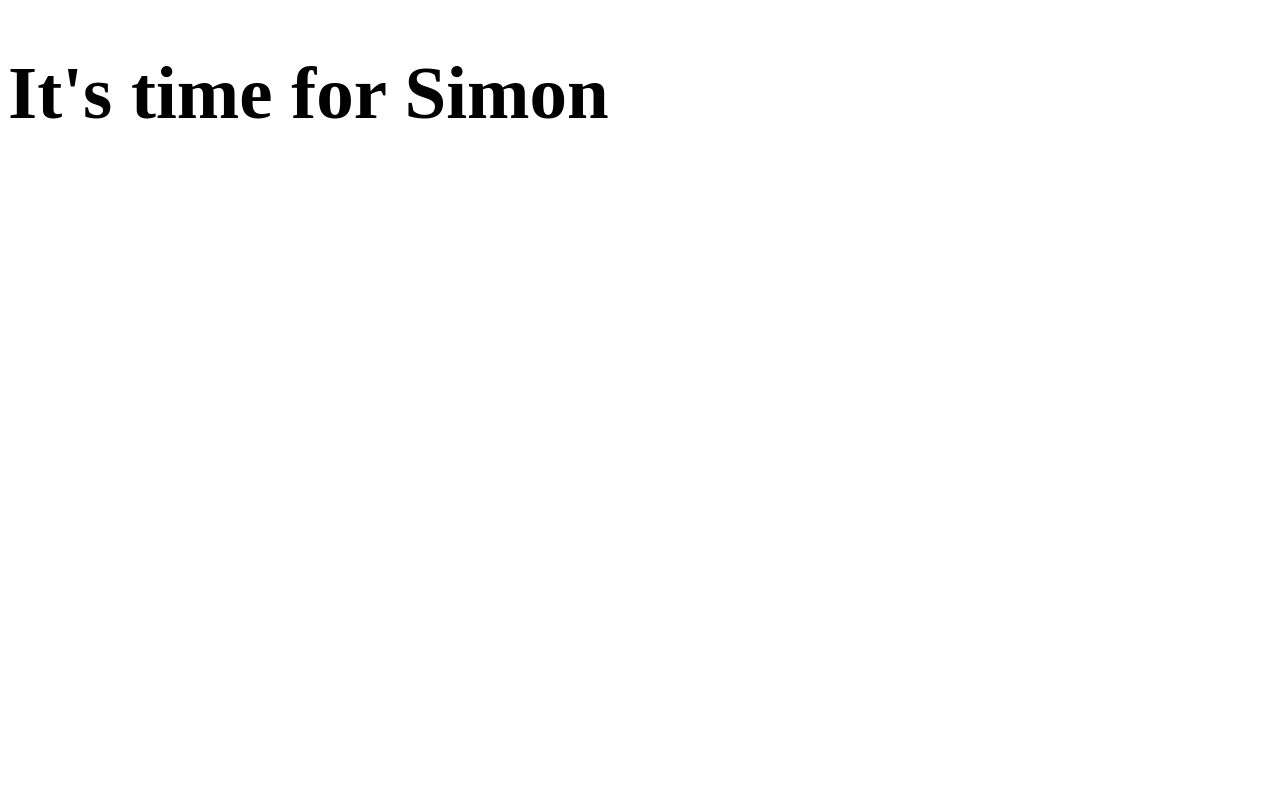
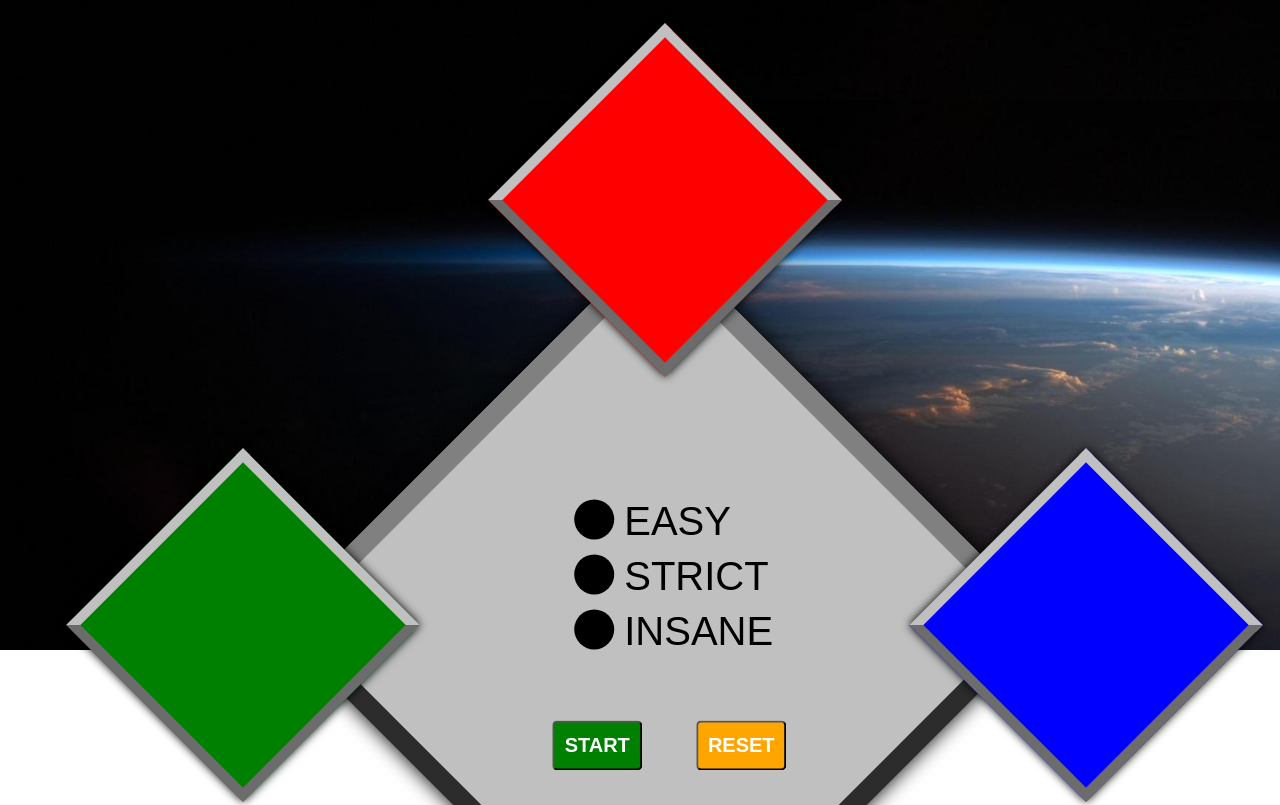
Before and after one commit to stillmattwest/simon, a plain HTML site: page index.html in a window 1280 px wide. Shown: the top 805 px of the page. Drawn offline with nearby package versions, Linux system fonts and the light colour scheme.

Commit message:
basic css done

```diff
--- a/client.js
+++ b/client.js
@@ -1,5 +1,5 @@
 $(document).ready(function () {
-    alert('JavaScript and jQuery working');
+
 
 
 
--- a/index.html
+++ b/index.html
@@ -1,17 +1,40 @@
 <!DOCTYPE html>
+
 <head>
     <title>CodeSLO Simon</title>
-    <link rel='stylesheet' href='style.css'/>
+    <link rel='stylesheet' href='style.css' />
 </head>
+
 <body>
-<div class='container'>
-<h1>It's time for Simon</h1>
+    <div class='container'>
+        <div class='center-diamond'>
+            <div class='controls'>
+                <ul class='difficulty'>
+                    <li id='easy'><span class='radio-btn'>&nbsp</span>EASY</li>
+                    <li id='strict'><span class='radio-btn'>&nbsp</span>STRICT</li>
+                    <li id='insane'><span class='radio-btn'>&nbsp</span>INSANE</li>
+                </ul>
+                <div class='buttons'>
+                    <button id='start'>START</button>
+                    <button id='reset'>RESET</button>
+                </div>
+            </div>
+        </div>
+        <div class='ring'>
+        </div>
+        <div class='pad red'>
+        </div>
+        <div class='pad blue'>
+        </div>
+        <div class='pad yellow'>
+        </div>
+        <div class='pad green'>
+        </div>
+    </div>
+    <!-- end container -->
+    <!-- scripts below here -->
+    <script src="https://ajax.googleapis.com/ajax/libs/jquery/3.1.0/jquery.min.js"></script>
+    <script src='client.js'></script>
+</body>
 
-
-
-</div> <!-- end container -->
-<!-- scripts below here -->
-<script src="https://ajax.googleapis.com/ajax/libs/jquery/3.1.0/jquery.min.js"></script>
-<script src='client.js'></script>
-</body>
 </html>
--- a/style.css
+++ b/style.css
@@ -1,8 +1,132 @@
 html, body{
     height:100%;
     width:100%;
+    background-image:url('simon/img/space.jpg');
+    background-repeat: no-repeat;
+    background-size: cover;
+    background-position-y:-250px; ;
+    margin:0;
+    padding:0;
 }
 
-h1{
-    font-size:75px;
+.container{
+    height:900px;
+    width:900px;
+    margin:100px auto;
+    position:relative;
 }
+
+.spacing-diamond{
+    z-index:4;
+    height:800px;
+    width:800px;
+    border:1px solid silver;
+    box-sizing:border-box;
+    padding:0;
+    margin:auto;
+    position:relative;
+    transform: rotate(45deg);
+    top:100px;
+}
+
+
+.center-diamond{
+    position:absolute;
+    top:248px;
+    left:195px;
+    height:550px;
+    width:550px;
+    background-color:silver;
+    border:20px outset gray;
+    transform: rotate(45deg);
+    box-sizing: border-box;
+    box-shadow: 0 0 20px;
+}
+
+.pad{
+    position:absolute;
+    height:250px;
+    width:250px;
+    transform:rotate(45deg);
+    border:10px outset silver;
+    z-index:3;
+    box-sizing:border-box;
+    box-shadow:0 0 10px;
+}
+
+.red{
+    background-color:red;
+    top:-25px;
+    left:350px;
+}
+
+.blue{
+    background-color:blue;
+    top:400px;
+    left:771px;
+
+}
+
+.yellow{
+    background-color:yellow;
+    top:825px;
+    left:350px;
+}
+
+.green{
+    background-color:green;
+    top:400px;
+    left:-72px;
+}
+
+.controls{
+   transform:rotate(-45deg);
+   top:100px;
+   left:112px;
+   width:60%;
+   position:relative;
+}
+
+.controls li{
+    font-size:40px;
+    font-family: Arial, Helvetica, sans-serif;
+    list-style: none;
+    text-align:left;
+    margin-bottom:10px;
+
+}
+
+.buttons{
+    position:relative;
+    top:50px;
+    left:-32px;
+}
+
+
+.buttons button{
+    height:50px;
+    width:90px;
+    font-size:20px;
+    font-weight:bold;
+    margin-left:50px;
+    border-radius:5px;
+}
+
+.radio-btn{
+    width:40px;
+    height:40px;
+    border-radius:50%;
+    background-color:black;
+    display:inline-block;
+    margin-right:10px;
+}
+
+#start{
+    background-color:green;
+    color:white;
+}
+
+#reset{
+    background-color:orange;
+    color:white;
+}
```
Also changed, not shown: simon/img/space.jpg (added).
